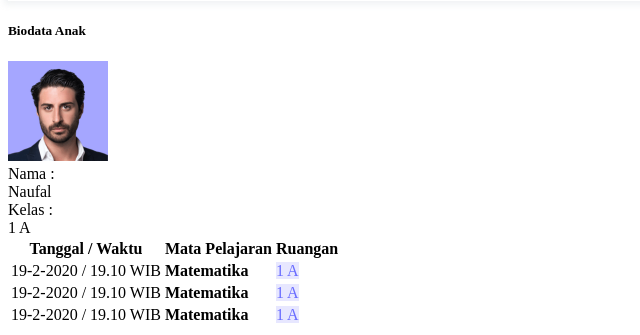
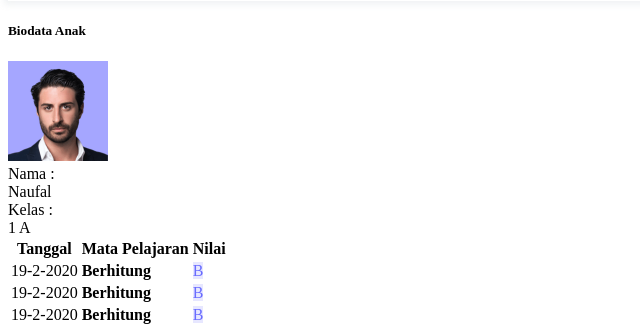
Before and after one commit to nafnaufal/JAN, a CodeIgniter app: page /database/wali/dashboard in a window 1280 px wide. Shown: the part 664-999 px from the top of the page, without its empty margins (0-640 px from the left). Run offline with CodeIgniter, Linux system fonts and the light colour scheme.

Commit message:
fixing data siswa and dashboard wali

```diff
--- a/application/config/routes.php
+++ b/application/config/routes.php
@@ -74,6 +74,7 @@ $route['admin/data_siswa'] = 'admin/dataSiswa';
 $route['admin/data_siswa/add'] = 'admin/addSiswa';
 $route['admin/data_siswa/edit'] = 'admin/editSiswa';
 $route['admin/data_siswa/save'] = 'admin/saveSiswa';
+$route['admin/data_siswa/update'] = 'admin/updateSiswa';
 
 // Admin Pendaftaran
 $route['admin/pendaftaran'] = 'admin/pendaftaran';
--- a/application/views/admin/data_siswa/browse.php
+++ b/application/views/admin/data_siswa/browse.php
@@ -38,8 +38,8 @@
                                         <i class="bx bx-dots-vertical-rounded"></i>
                                     </button>
                                     <div class="dropdown-menu">
-                                        <a class="dropdown-item" href="<?php echo base_url(); ?>/data_siswa/edit"><i class="bx bx-edit-alt me-1"></i> Edit</a>
-                                        <a class="dropdown-item text-danger" href="<?php echo base_url(); ?>/data_siswa/delete"><i class="bx bx-trash me-1"></i> Delete</a>
+                                        <a class="dropdown-item" href="<?php echo base_url(); ?>admin/data_siswa/edit?siswa=<?= $record->id ?>"><i class="bx bx-edit-alt me-1"></i> Edit</a>
+                                        <a class="dropdown-item text-danger" href="<?php echo base_url(); ?>admin/data_siswa/delete?id=<?= $record->id ?>"><i class="bx bx-trash me-1"></i> Delete</a>
                                     </div>
                                 </div>
                             </td>
--- a/application/views/dashboard_wali.php
+++ b/application/views/dashboard_wali.php
@@ -35,26 +35,26 @@
                   <table class="table">
                     <thead>
                       <tr>
-                        <th>Tanggal / Waktu</th>
+                        <th>Tanggal</th>
                         <th>Mata Pelajaran</th>
-                        <th>Ruangan</th>
+                        <th>Nilai</th>
                       </tr>
                     </thead>
                     <tbody class="table-border-bottom-0">
                       <tr>
-                        <td>19-2-2020 / 19.10 WIB</td>
-                        <td><i class="fab fa-angular fa-lg text-danger me-3"></i> <strong>Matematika</strong></td>
-                        <td><span class="badge bg-label-primary me-1">1 A</span></td>
+                        <td>19-2-2020</td>
+                        <td><i class="fab fa-angular fa-lg text-danger me-3"></i> <strong>Berhitung</strong></td>
+                        <td><span class="badge bg-label-primary me-1">B</span></td>
                       </tr>
                       <tr>
-                        <td>19-2-2020 / 19.10 WIB</td>
-                        <td><i class="fab fa-angular fa-lg text-danger me-3"></i> <strong>Matematika</strong></td>
-                        <td><span class="badge bg-label-primary me-1">1 A</span></td>
+                        <td>19-2-2020</td>
+                        <td><i class="fab fa-angular fa-lg text-danger me-3"></i> <strong>Berhitung</strong></td>
+                        <td><span class="badge bg-label-primary me-1">B</span></td>
                       </tr>
                       <tr>
-                        <td>19-2-2020 / 19.10 WIB</td>
-                        <td><i class="fab fa-angular fa-lg text-danger me-3"></i> <strong>Matematika</strong></td>
-                        <td><span class="badge bg-label-primary me-1">1 A</span></td>
+                        <td>19-2-2020</td>
+                        <td><i class="fab fa-angular fa-lg text-danger me-3"></i> <strong>Berhitung</strong></td>
+                        <td><span class="badge bg-label-primary me-1">B</span></td>
                       </tr>
                     </tbody>
                   </table>
```
Also changed, not shown: application/controllers/Admin.php (+18 -1 lines), application/models/Siswa_model.php (+19 -0 lines), application/views/admin/data_siswa/edit.php (+6 -6 lines).
